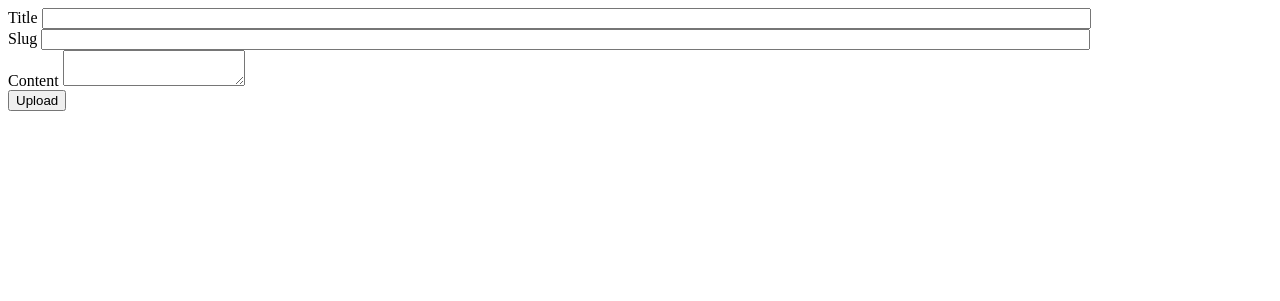
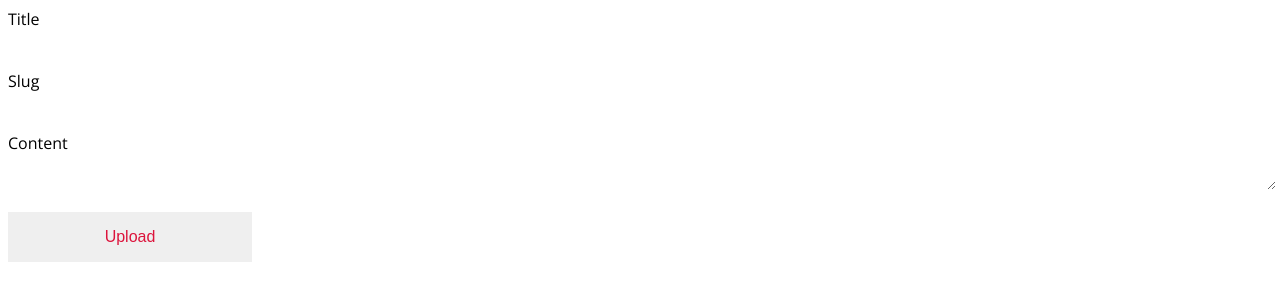
Before and after one commit to leonmjuancarlos/flask-blog, a Flask app: page /admin/post/ in a window 1280 px wide. Shown: the top 301 px of the page. Run offline with Flask 2, Linux system fonts and the light colour scheme.

Commit message:
Working on css

```diff
--- a/static/base.css
+++ b/static/base.css
@@ -0,0 +1,30 @@
+@import url("https://fonts.googleapis.com/css2?family=Open+Sans:ital@0;1&display=swap");
+
+body {
+  font-family: "Open Sans", sans-serif;
+}
+
+input,
+textarea {
+  border: none;
+  outline: none;
+}
+
+.input1 {
+  display: block;
+  width: 100%;
+  color: #555;
+  line-height: 1.2;
+}
+
+.submit-btn {
+  display: flex;
+  justify-content: center;
+  align-items: center;
+  padding: 0 20px;
+  min-width: 244px;
+  height: 50px;
+  font-size: 16px;
+  color: crimson;
+  line-height: 1.2;
+}
--- a/templates/admin/post_form.html
+++ b/templates/admin/post_form.html
@@ -11,27 +11,27 @@
         {{ form.hidden_tag() }}
         <div>
             {{ form.title.label }}
-            {{ form.title(size=128) }}<br>
+            {{ form.title(size=128, class_='input1') }}<br>
             {% for error in form.title.errors %}
             <span style="color: red;">{{ error }}</span>
             {% endfor %}
         </div>
         <div>
             {{ form.slug.label }}
-            {{ form.slug(size=128) }}<br>
+            {{ form.slug(size=128, class_='input1') }}<br>
             {% for error in form.slug.errors %}
             <span style="color: red;">{{ error }}</span>
             {% endfor %}
         </div>
         <div>
             {{ form.content.label }}
-            {{ form.content }}<br>
+            {{ form.content(class_='input1') }}<br>
             {% for error in form.content.errors %}
             <span style="color: red;">{{ error }}</span>
             {% endfor %}
         </div>
         <div>
-            {{ form.submit }}
+            {{ form.submit(class_='submit-btn') }}
         </div>
     </form>
 {% endblock %}
--- a/templates/base_template.html
+++ b/templates/base_template.html
@@ -3,7 +3,7 @@
   <head>
     <meta charset="UTF-8" />
     <title>{% block title %}{% endblock %}</title>
-    <link rel="stylesheet" href="{{ url_for("static", filename="base.css") }}">
+    <link rel="stylesheet" type="text/css" href="{{ url_for('static', filename='base.css')}}" >
   </head>
   <body>
     {% block content %}{% endblock %}
```
